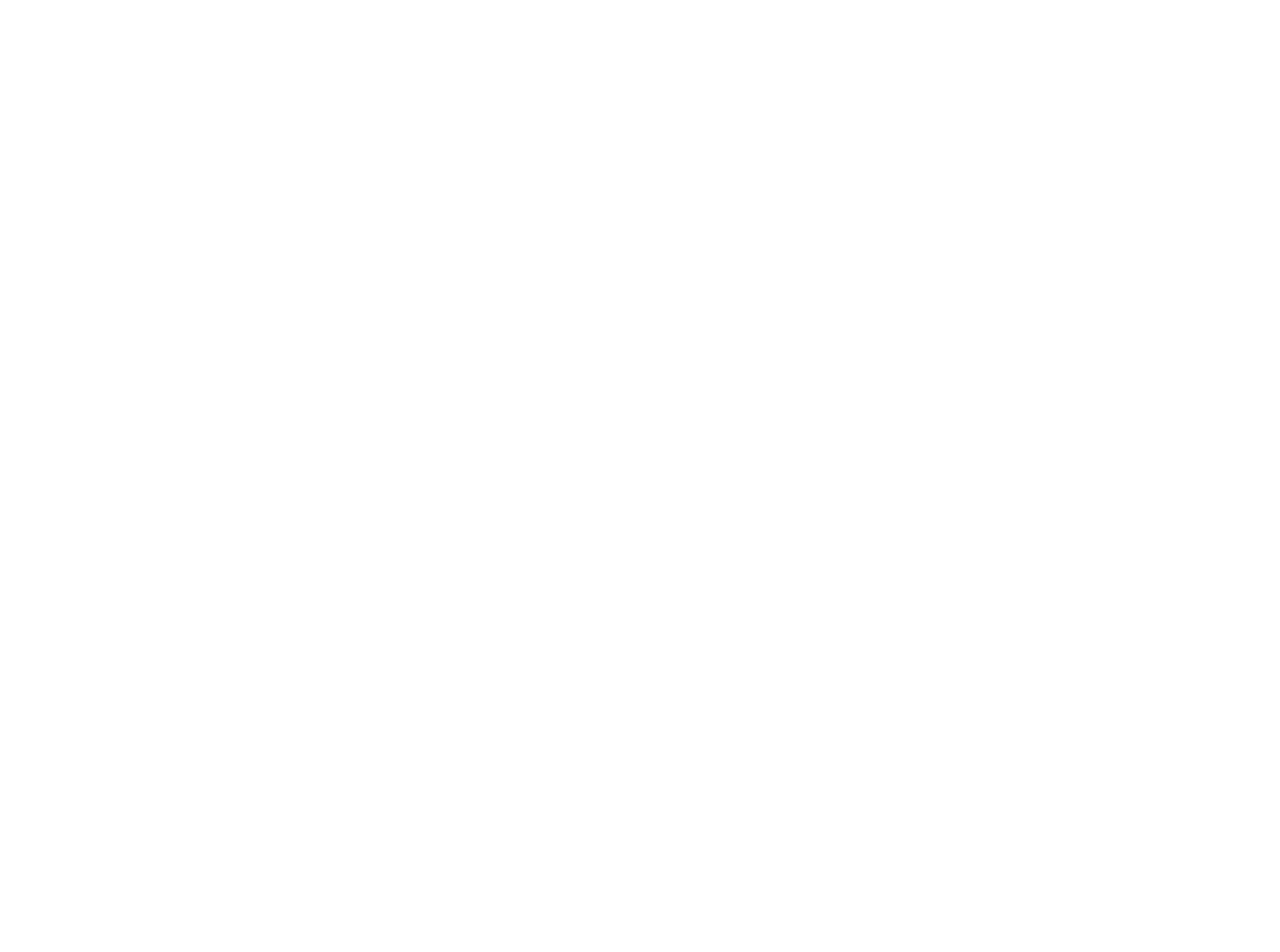
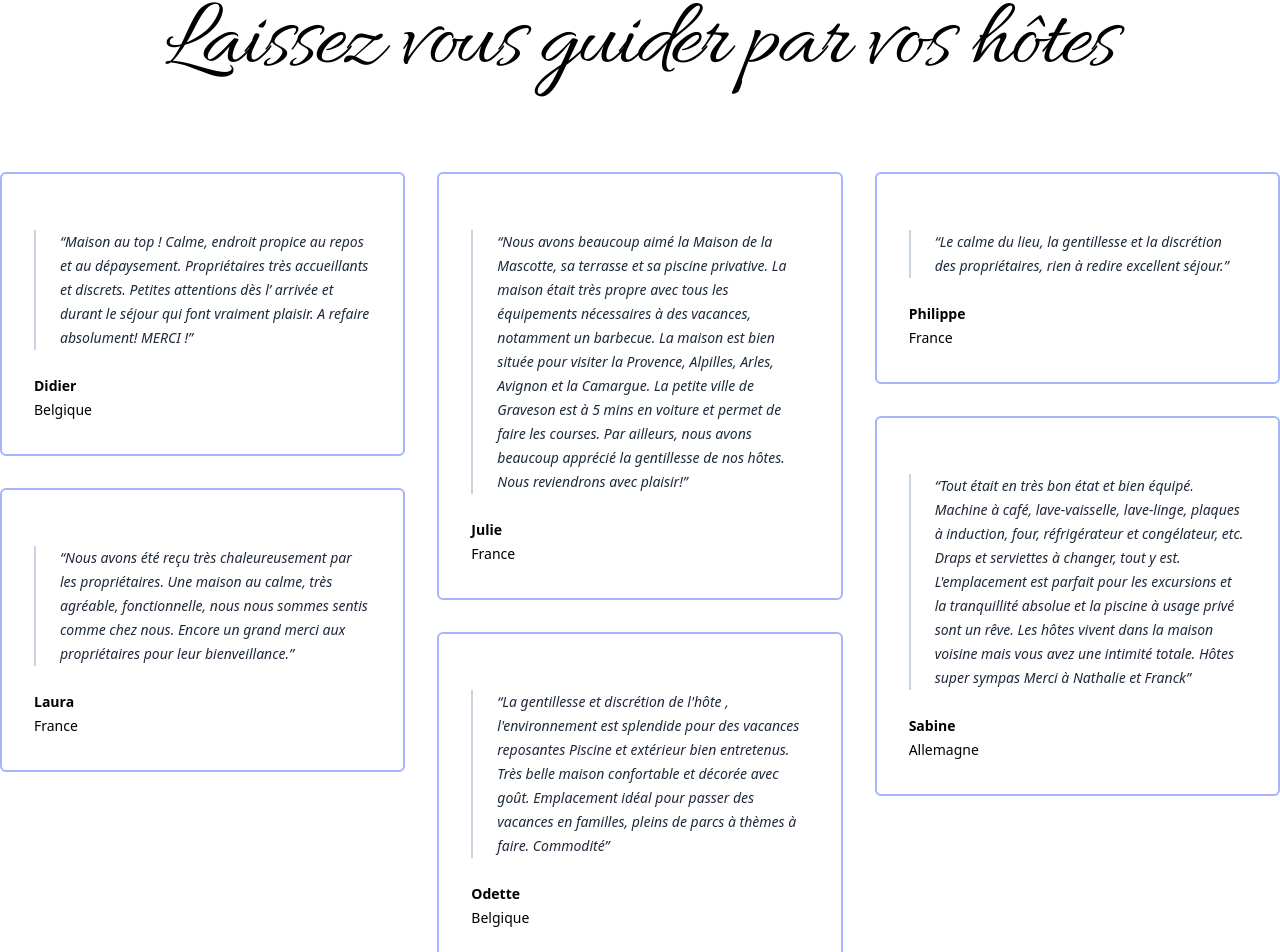
Before and after one commit to t-rosa/www.maisondelamascotte.com, a Next.js app: page / in a window 1280 px wide. Shown: the part 2840-3792 px from the top of the page. Before the commit the page ends 2796 px from the top, so only its background shows below. Built offline with nearby package versions, Linux system fonts and the light colour scheme.

Commit message:
feat: testimonials section

```diff
--- a/app/page.tsx
+++ b/app/page.tsx
@@ -1,6 +1,7 @@
 import { Gallery } from "@/components/gallery";
 import { Hero } from "@/components/hero";
 import { Places } from "@/components/places";
+import { Testimonials } from "@/components/testimonials";
 
 export default function Home() {
   return (
@@ -8,6 +9,7 @@
       <Hero />
       <Gallery />
       <Places />
+      <Testimonials />
     </main>
   )
 }
--- a/components/places.tsx
+++ b/components/places.tsx
@@ -4,7 +4,7 @@
 
 export function Places() {
   return (
-    <section id="places" className="grid place-items-center h-[calc(100vh-4rem)]">
+    <section id="places" className="grid place-items-center min-h-[calc(100vh-4rem)]">
       <div>
         <header>
           <h2 className="shrink-0 font-allura text-4xl tracking-tight sm:text-6xl md:text-7xl lg:text-8xl text-center">Visitez les alentours</h2>
--- /dev/null
+++ b/components/testimonials.tsx
@@ -0,0 +1,30 @@
+import { testimonials } from "@/lib/testimonials"
+
+export function Testimonials() {
+  return (
+    <section className="mt-10 container mx-auto">
+      <header>
+        <h2 className="shrink-0 font-allura text-4xl tracking-tight sm:text-6xl md:text-7xl lg:text-8xl text-center">Laissez vous guider par vos hôtes</h2>
+      </header>
+      <div className="mx-auto mt-16 flow-root max-w-2xl sm:mt-20 lg:mx-0 lg:max-w-none">
+        <div className="-mt-8 sm:-mx-4 sm:columns-2 sm:text-[0] lg:columns-3">
+          {testimonials.map((testimonial) => (
+            <div key={testimonial.id} className="pt-8 sm:inline-block sm:w-full sm:px-4">
+              <figure className="rounded-md dark:bg-zinc-800 border-2 border-indigo-300 p-8 text-sm leading-6">
+                <blockquote className="mt-6 border-l-2 border-slate-300 pl-6 italic text-slate-800 dark:border-slate-600 dark:text-slate-200 ">
+                  <p>{`“${testimonial.text}”`}</p>
+                </blockquote>
+                <figcaption className="mt-6 flex items-center gap-x-4">
+                  <div>
+                    <div className="font-semibold ">{testimonial.author}</div>
+                    <div className="">{testimonial.country}</div>
+                  </div>
+                </figcaption>
+              </figure>
+            </div>
+          ))}
+        </div>
+      </div>
+    </section>
+  )
+}
--- /dev/null
+++ b/lib/testimonials.ts
@@ -0,0 +1,38 @@
+export const testimonials = [
+  {
+    id: 1,
+    text: "Maison au top ! Calme, endroit propice au repos et au dépaysement. Propriétaires très accueillants et discrets. Petites attentions dès l’ arrivée et durant le séjour qui font vraiment plaisir. A refaire absolument! MERCI !",
+    author: "Didier",
+    country: "Belgique"
+  },
+  {
+    id: 2,
+    text: "Nous avons été reçu très chaleureusement par les propriétaires. Une maison au calme, très agréable, fonctionnelle, nous nous sommes sentis comme chez nous. Encore un grand merci aux propriétaires pour leur bienveillance.",
+    author: "Laura",
+    country: "France"
+  },
+  {
+    id: 3,
+    text: "Nous avons beaucoup aimé la Maison de la Mascotte, sa terrasse et sa piscine privative. La maison était très propre avec tous les équipements nécessaires à des vacances, notamment un barbecue. La maison est bien située pour visiter la Provence, Alpilles, Arles, Avignon et la Camargue. La petite ville de Graveson est à 5 mins en voiture et permet de faire les courses. Par ailleurs, nous avons beaucoup apprécié la gentillesse de nos hôtes. Nous reviendrons avec plaisir!",
+    author: "Julie",
+    country: "France"
+  },
+  {
+    id: 4,
+    text: "La gentillesse et discrétion de l'hôte , l'environnement est splendide pour des vacances reposantes Piscine et extérieur bien entretenus. Très belle maison confortable et décorée avec goût. Emplacement idéal pour passer des vacances en familles, pleins de parcs à thèmes à faire. Commodité",
+    author: "Odette",
+    country: "Belgique"
+  },
+  {
+    id: 5,
+    text: "Le calme du lieu, la gentillesse et la discrétion des propriétaires, rien à redire excellent séjour.",
+    author: "Philippe",
+    country: "France"
+  },
+  {
+    id: 6,
+    text: "Tout était en très bon état et bien équipé. Machine à café, lave-vaisselle, lave-linge, plaques à induction, four, réfrigérateur et congélateur, etc. Draps et serviettes à changer, tout y est. L'emplacement est parfait pour les excursions et la tranquillité absolue et la piscine à usage privé sont un rêve. Les hôtes vivent dans la maison voisine mais vous avez une intimité totale. Hôtes super sympas Merci à Nathalie et Franck",
+    author: "Sabine",
+    country: "Allemagne"
+  },
+];
--- a/tailwind.config.js
+++ b/tailwind.config.js
@@ -11,14 +11,26 @@
         allura: ['var(--font-allura)']
       },
       keyframes: {
-        "slide-right": {
+        "marquee": {
           from: {
-            transform: "none"
+            transform: "translateX(0)"
           },
           to: {
-            transform: "translateX(calc(var(--i)+100)%)"
+            transform: "translateX(-100%)"
+          }
+        },
+        "marquee2": {
+          from: {
+            transform: "translateX(100%)"
+          },
+          to: {
+            transform: "translateX(0)"
           }
         }
+      },
+      animation: {
+        marquee: 'marquee 60s linear infinite',
+        "marquee2": 'marquee2 60s linear infinite'
       }
 
     },
```
